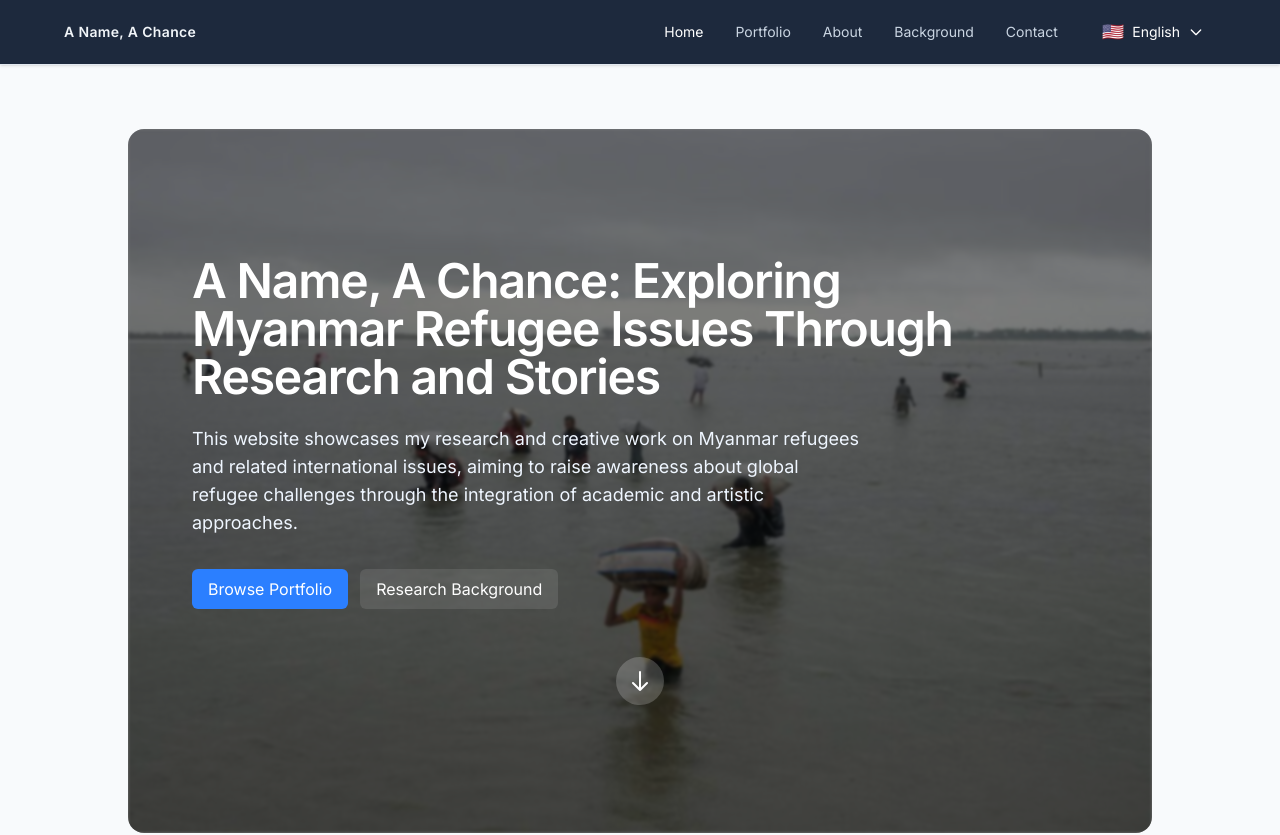
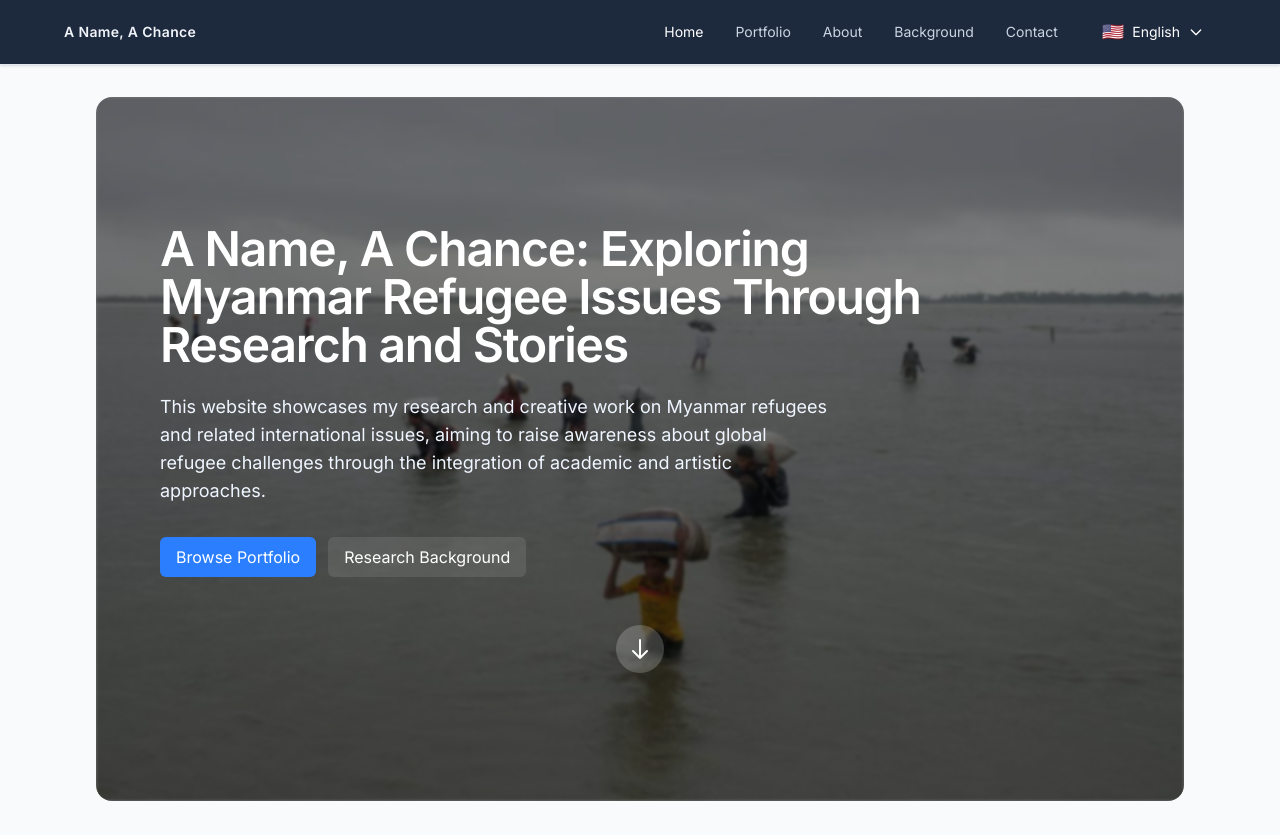
Before and after one commit to AmyWu71/refugee-portfolio, a Next.js app: page / in a window 1280 px wide. Shown: the top 835 px of the page. Built offline with nearby package versions, Linux system fonts and the light colour scheme.

Commit message:
Fix layout: restore full-width PageHero carousel and fix local server issues

```diff
--- a/src/app/layout.tsx
+++ b/src/app/layout.tsx
@@ -35,9 +35,7 @@ export default function RootLayout({
           <div className="min-h-screen flex flex-col">
             <Navbar />
             <main className="flex-1">
-              <div className="mx-auto max-w-6xl px-4 sm:px-6 lg:px-8 py-8">
-                {children}
-              </div>
+              {children}
             </main>
             <Footer />
           </div>
```
Also changed, not shown: 1 other file (tests, documents, lock files or other folders).
